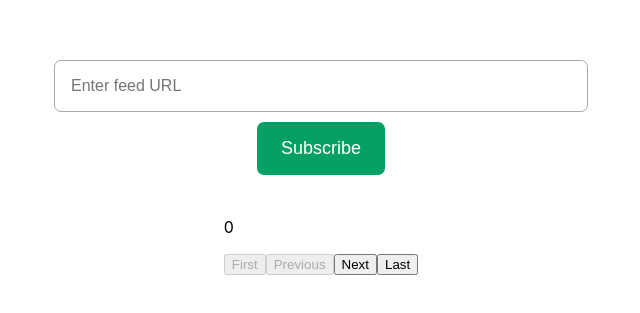
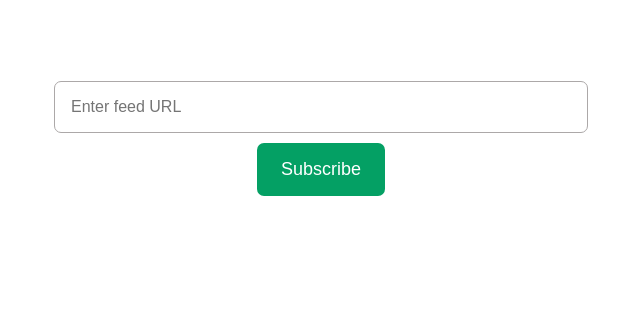
Before and after one commit to nastaran1999/Atom-WebFeed-aggregator, a React (Create React App) app: page / in a window 1280 px wide. Shown: the part 233-546 px from the top of the page, without its empty margins (319-959 px from the left). Built offline with nearby package versions, Linux system fonts and the light colour scheme.

Commit message:
image field names added.

```diff
--- a/src/App.js
+++ b/src/App.js
@@ -88,11 +88,15 @@ function App() {
   // setting identical field names for all types of feeds
   const changeFieldNameOfArray = (old_key, new_key, array) => {
     for (let index = 0; index < array.length; index++) {
+      changeFieldNameofObject(array[index], old_key, new_key)
+    }
+  }
+
+  const changeFieldNameofObject = (obj, old_key, new_key) => {
     if (old_key !== new_key) {
-        Object.defineProperty(array[index], new_key,
-            Object.getOwnPropertyDescriptor(array[index], old_key));
-        delete array[index][old_key];
-      }
+      Object.defineProperty(obj, new_key,
+          Object.getOwnPropertyDescriptor(obj, old_key));
+      delete obj[old_key];
     }
   }
 
@@ -118,21 +122,40 @@ function App() {
       for (let index = 0; index < feeds.entry.length; index++) {
         feeds.entry[index].author = feeds.author.name;
         feeds.entry[index].authorLink = feeds.link;
+        if(feeds.logo){
           feeds.entry[index].logo = feeds.logo.includes('://') ? feeds.logo : feeds.link + feeds.logo
+        }else if(feeds.icon){
+          feeds.entry[index].logo = feeds.icon.includes('://') ? feeds.icon : feeds.link + feeds.icon
+        }else{
+          feeds.logo = ''
+        }
       }
     }
     else if(type == 'rss'){
       for (let index = 0; index < feeds.item.length; index++) {
         feeds.item[index].author = feeds['itunes:owner']['itunes:name'];
         feeds.item[index].authorLink = feeds['itunes:owner']['itunes:email'];
+        if(feeds['itunes:image']){
           feeds.item[index].logo = feeds['itunes:image']['url'] ? feeds['itunes:image']['url'] : feeds['itunes:image']['@_href'] ? feeds['itunes:image']['@_href'] : '';
+        }else if(feeds['media:thumbnail']){
+          feeds.item[index].logo = feeds['media:thumbnail']['url'] ? feeds['media:thumbnail']['url'] : feeds['media:thumbnail']['@_href'] ? feeds['media:thumbnail']['@_href'] : '';
+        }else if(feeds['media:content']){
+          feeds.item[index].logo = feeds['media:content']['url'] ? feeds['media:content']['url'] : feeds['media:content']['@_href'] ? feeds['media:content']['@_href'] : '';
+        }
       }
     }
     else if(type == 'json'){
       for (let index = 0; index < feeds.items.length; index++) {
         feeds.items[index].author = feeds.author.name;
         feeds.items[index].authorLink = feeds.home_page_url;
+        if(feeds.items[index].image){
+          feeds.items[index].logo = feeds.items[index].image;
+        }else if(feeds.items[index].icon){
+          feeds.items[index].logo = feeds.items[index].icon;
+        }
+        else{
           feeds.items[index].logo = '';
+        }
       }
     }
     return feeds;
@@ -163,7 +186,7 @@ function App() {
       <div className='info-container'>
         <ul>
         {
-          feedData.length && feedData.slice(startIndex, endIndex).map((item, index) => (
+          feedData.length ? feedData.slice(startIndex, endIndex).map((item, index) => (
             <li key={index}>
               <div className="author_container">
                 <img className='author_img' src={item.logo} />
@@ -187,9 +210,11 @@ function App() {
                 }}
                 >Add</button>
             </li>
-          ))
+          )) : null
         }
         </ul>
+        {
+          feedData.length ?
             <div>
               <button onClick={() => setCurrentPage(1)} disabled={currentPage === 1} >
                 First
@@ -212,6 +237,8 @@ function App() {
                 Last
               </button>
             </div>
+          : null
+        }
       </div>
     </div>
   );
```
Lines whose indentation alone changed are shown as unchanged.
